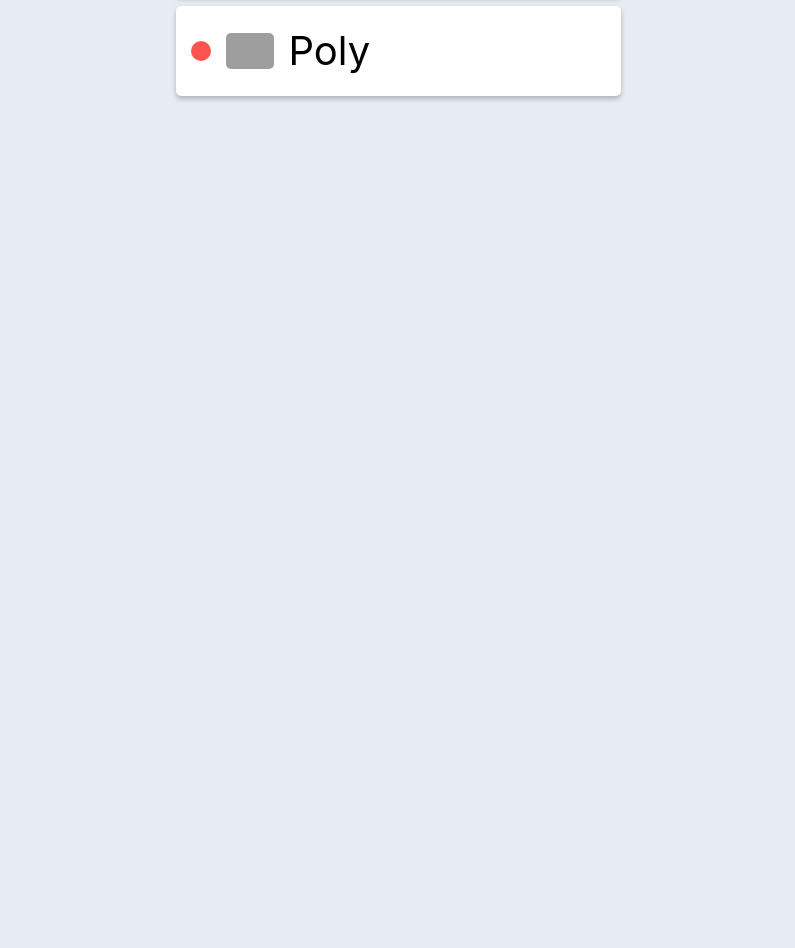
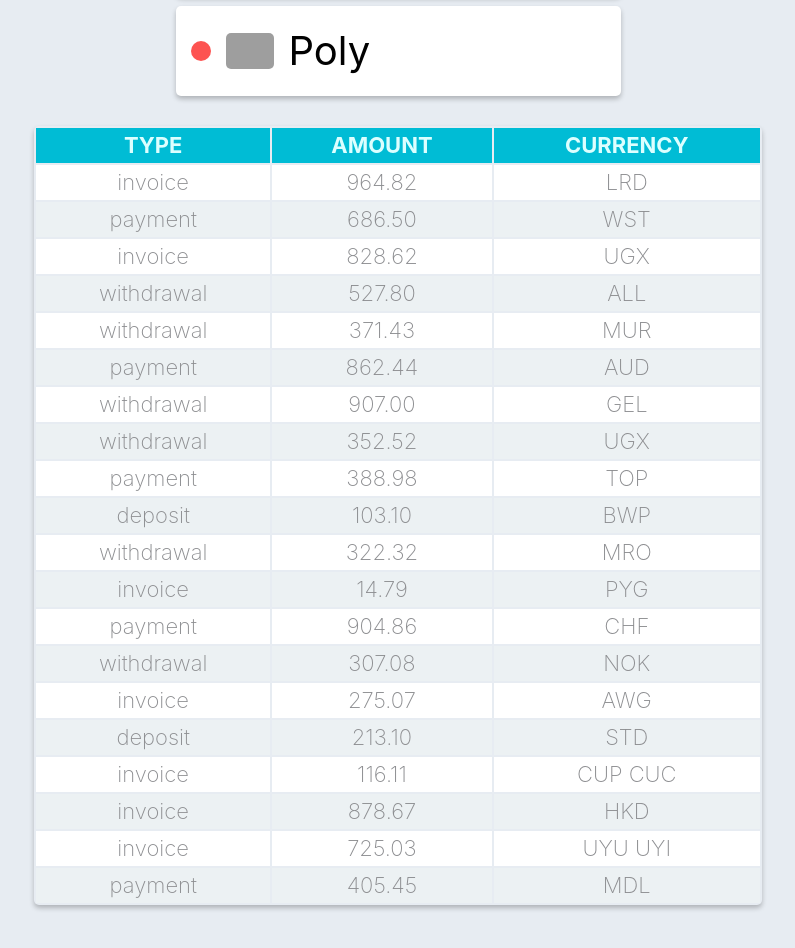
Before and after one commit to JLizcano10/goit-react-hw-01-components, a React (Create React App) app: page / in a window 1280 px wide. Shown: the part 1200-2148 px from the top of the page, without its empty margins (242-1037 px from the left). Before the commit the page ends 1356 px from the top, so only its background shows below. Built offline with nearby package versions, Linux system fonts and the light colour scheme; grey boxes are pictures that could not be loaded.

Commit message:
TransactionHistory.jsx y TransactionHistory.styles terminado. v1.0

```diff
--- a/src/App.jsx
+++ b/src/App.jsx
@@ -1,9 +1,11 @@
 import Profile from 'components/Profile/Profile';
 import Statistics from 'components/Statistics/Statistics';
 import FriendList from 'components/FriendList/FriendList';
+import TransactionHistory from 'components/TransactionHistory/TransactionHistory';
 import user from './mock/user.json';
 import data from './mock/data.json';
 import friends from './mock/friends.json';
+import transactions from './mock/transactions.json';
 
 
 export const App = () => {
@@ -31,6 +33,8 @@
       <Statistics title="Upload stats" stats={data} />
 
       <FriendList friends={friends} />
+
+      <TransactionHistory items={transactions} />
     </div>
   );
 };
--- a/src/components/FriendList/FriendList.jsx
+++ b/src/components/FriendList/FriendList.jsx
@@ -1,4 +1,3 @@
-import React from 'react'
 import { FriendListAvatar, FriendListComponent, FriendListItem, FriendListStatus } from './FriendList.styles';
 
 // const colorStatus = (isOnline) => {
--- /dev/null
+++ b/src/components/TransactionHistory/TransactionHistory.jsx
@@ -0,0 +1,26 @@
+import { TransactionTable, TransactionTableHead, TransactionTableInfo, TransactionTableTd } from "./TransactionHistory.styles";
+
+const TransactionHistory = ({ items }) => {
+  return (
+      <TransactionTable className="transaction-history">
+          <TransactionTableHead>
+              <tr>
+                  <th>Type</th>
+                  <th>Amount</th>
+                  <th>Currency</th>
+              </tr>
+          </TransactionTableHead>
+          <tbody>
+              {items.map(({ id, type, amount, currency }, index) => (
+                  <TransactionTableInfo key={id} style={{ backgroundColor: index % 2 === 0 ? '#ffffff' : '#ecf1f3' }}>
+                      <TransactionTableTd>{type}</TransactionTableTd>
+                      <TransactionTableTd>{amount}</TransactionTableTd>
+                      <TransactionTableTd>{currency}</TransactionTableTd>
+                  </TransactionTableInfo>
+              ))}
+          </tbody>
+      </TransactionTable>
+  )
+}
+
+export default TransactionHistory;
--- /dev/null
+++ b/src/components/TransactionHistory/TransactionHistory.styles.jsx
@@ -0,0 +1,26 @@
+import styled from "styled-components";
+
+export const TransactionTable = styled('table')`
+    width: 728px;
+    text-align: center;
+    border-radius: 5px;
+    box-shadow: rgba(0, 0, 0, 0.24) 0px 3px 5px;
+`;
+
+export const TransactionTableHead = styled('thead')`
+    font-size: 22px;
+    text-transform: uppercase;
+    color: #dcffff;
+    background-color: #00bcd5;
+    border: 1px solid grey;
+`;
+
+export const TransactionTableInfo = styled('tr')`
+    color: #8d8e91;
+    background-color: white;
+`;
+
+export const TransactionTableTd = styled('td')`
+    font-size: 22px;
+    font-weight: 200;
+`;
--- /dev/null
+++ b/src/mock/transactions.json
@@ -0,0 +1,122 @@
+[
+  {
+    "id": "1e0700a2-5183-4291-85cc-2065a036a683",
+    "type": "invoice",
+    "amount": "964.82",
+    "currency": "LRD"
+  },
+  {
+    "id": "a30f821b-4d25-4ff0-abdd-e340b3f0dd2b",
+    "type": "payment",
+    "amount": "686.50",
+    "currency": "WST"
+  },
+  {
+    "id": "44dca67a-8e5a-4798-bf8e-b15efd4e1abd",
+    "type": "invoice",
+    "amount": "828.62",
+    "currency": "UGX"
+  },
+  {
+    "id": "ea8ed3dc-2b68-4a53-905a-53ecb0adef33",
+    "type": "withdrawal",
+    "amount": "527.80",
+    "currency": "ALL"
+  },
+  {
+    "id": "ea76146a-0b00-4b80-bc02-a8c822176712",
+    "type": "withdrawal",
+    "amount": "371.43",
+    "currency": "MUR"
+  },
+  {
+    "id": "63ca02f9-d637-46b5-9237-f3b24425e029",
+    "type": "payment",
+    "amount": "862.44",
+    "currency": "AUD"
+  },
+  {
+    "id": "ed0263e8-59a5-4bf1-87e0-2bb88e53dc34",
+    "type": "withdrawal",
+    "amount": "907.00",
+    "currency": "GEL"
+  },
+  {
+    "id": "6013bad0-750c-4691-8bc2-d8f2b43969c4",
+    "type": "withdrawal",
+    "amount": "352.52",
+    "currency": "UGX"
+  },
+  {
+    "id": "252c7be4-8b06-4fa7-8d42-61fb835b70d5",
+    "type": "payment",
+    "amount": "388.98",
+    "currency": "TOP"
+  },
+  {
+    "id": "4eaab41b-b967-40ac-82ed-85fc66f646f1",
+    "type": "deposit",
+    "amount": "103.10",
+    "currency": "BWP"
+  },
+  {
+    "id": "9648a350-8469-42d5-8bf3-18090de5fe67",
+    "type": "withdrawal",
+    "amount": "322.32",
+    "currency": "MRO"
+  },
+  {
+    "id": "9c5c25fb-1a95-4b2f-8d1f-4c4426d677cc",
+    "type": "invoice",
+    "amount": "14.79",
+    "currency": "PYG"
+  },
+  {
+    "id": "43ef232c-80e9-4d6f-b48a-b22405620de3",
+    "type": "payment",
+    "amount": "904.86",
+    "currency": "CHF"
+  },
+  {
+    "id": "5161682e-e620-4019-ab0a-24ceb10fbd20",
+    "type": "withdrawal",
+    "amount": "307.08",
+    "currency": "NOK"
+  },
+  {
+    "id": "7b119d71-42e6-4c42-a141-6818b07bb9ff",
+    "type": "invoice",
+    "amount": "275.07",
+    "currency": "AWG"
+  },
+  {
+    "id": "a4f65722-65c4-4c28-b1f4-b8ed988bb205",
+    "type": "deposit",
+    "amount": "213.10",
+    "currency": "STD"
+  },
+  {
+    "id": "c6e5784b-0ca3-48d6-86e5-b5128af5a523",
+    "type": "invoice",
+    "amount": "116.11",
+    "currency": "CUP CUC"
+  },
+  {
+    "id": "c9ebed6a-3a02-4b49-ac0d-0534b51f2bfd",
+    "type": "invoice",
+    "amount": "878.67",
+    "currency": "HKD"
+  },
+  {
+    "id": "a4a98b0e-b22c-438b-9f83-de2df52110c8",
+    "type": "invoice",
+    "amount": "725.03",
+    "currency": "UYU UYI"
+  },
+  {
+    "id": "b39bfa7a-0166-4c47-94d6-87d20590f746",
+    "type": "payment",
+    "amount": "405.45",
+    "currency": "MDL"
+  }
+]
```
